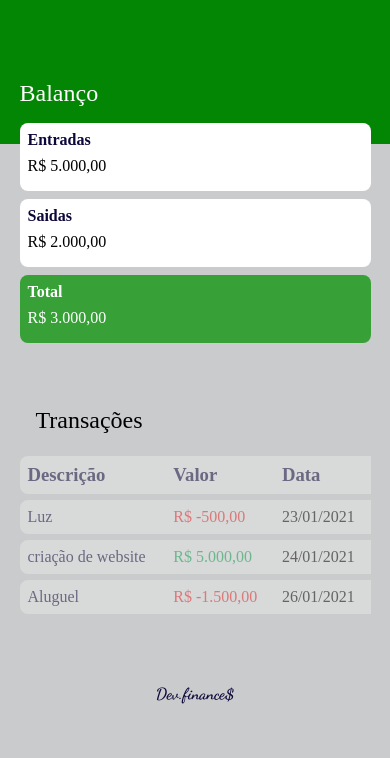
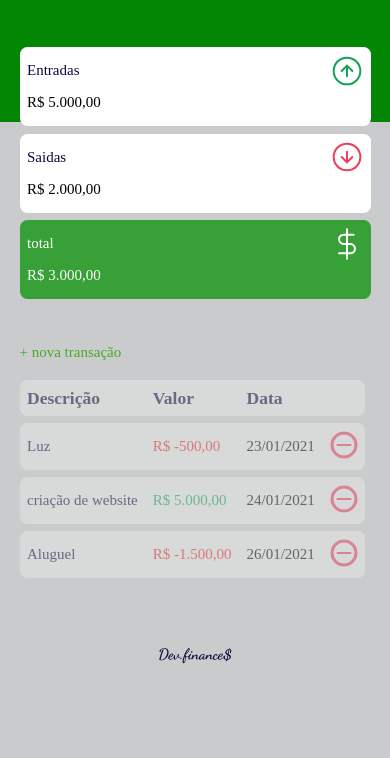
Before and after one commit to VictorGenario/Dev_Finances_rocketseat, a plain HTML site: page index.html in a window 390 px wide. Shown: the part 86-844 px from the top of the page. Drawn offline with Linux system fonts and the light colour scheme.

Commit message:
Primeira parte da responsividade adicionada

```diff
--- a/index.html
+++ b/index.html
@@ -11,34 +11,45 @@
 <link rel="preconnect" href="https://fonts.googleapis.com">
 <link rel="preconnect" href="https://fonts.gstatic.com" crossorigin>
 <link href="https://fonts.googleapis.com/css2?family=Dancing+Script:wght@400;700&display=swap" rel="stylesheet">
+<link rel="stylesheet" href="assets/">
     <title>Document</title>
   </head>
   <body>
     <header>
-
-        <h1 id="logo">Dev.finance$</h1>
+      <img src="assets/logo.svg" alt="logo Dev finance">
 
     </header>
     <main class="container">
       <section id="balance">
-           <h2>Balanço</h2>
+           <h2 class="sr-only">Balanço</h2>
           <div class="card">
-            <h3>Entradas</h3>
+            <h3>
+              <span>Entradas</span>
+              <img src="./assets/income.svg" alt="Imagem de Entradas">
+            </h3>
             <p>R$ 5.000,00</p>
           </div>
           <div class="card">
-            <h3>Saidas</h3>
+            <h3>
+              <span>Saidas</span>
+              <img src="./assets/expense.svg" alt="Imagem de Saidas">
+            </h3>
             <p>R$ 2.000,00</p>
           </div>
           <div class="card total">
-            <h3>Total</h3>
+            <h3>
+              <span>total</span>
+              <img src="./assets/total.svg" alt="Imagem de total">
+            </h3>
             <p>R$ 3.000,00</p>
           </div>
 
       </section>
       <section id="trasaction">
 
-        <h2>Transações</h2>
+        <a href="#" class="button new">+ nova transação</a>
+
+        <h2 class="sr-only">Transações</h2>
 
         <table id="table-one">
 
@@ -54,23 +65,33 @@
               <th>
                 <h3>Data</h3>
               </th>
+              <th></th>
             </tr>
            </thead>
           <tbody">
-                 <tr >
+            <tr >
               <td >Luz </td>
               <td class="expense"> R$ -500,00</td>
               <td class="date"> 23/01/2021</td>
+              <td>
+                <img src="./assets/minus.svg" alt="">
+              </td>
             </tr>
             <tr >
               <td >criação de website</td>
               <td class="income">R$ 5.000,00</td>
               <td class="date">24/01/2021</td>
+              <td>
+                <img src="./assets/minus.svg" alt="">
+              </td>
             </tr>
             <tr >
               <td >Aluguel</td>
               <td class="expense">R$ -1.500,00</td>
               <td class="date">26/01/2021</td>
+              <td>
+                <img src="./assets/minus.svg" alt="">
+              </td>
             </tr>
           </tbody>
         </table>
--- a/style.css
+++ b/style.css
@@ -6,10 +6,6 @@
 }
 a {
   text-decoration: none;
-}
-img {
-  width: 100%;
-  height: auto;
 }
 
 ul {
@@ -29,6 +25,36 @@ header {
 }
 
 /*======= Global ====================*/
+html {
+  font-size: 15px;
+}
+
+.sr-only {
+  position: absolute;
+  width: 1px;
+  height: 1px;
+  padding: 0;
+  margin: -1px;
+  overflow: hidden;
+  clip: rect(0, 0, 0, 0);
+  white-space: nowrap;
+  border-width: 0;
+}
+
+a {
+  color: #49aa26;
+  text-decoration: none;
+}
+
+a:hover {
+  color: #3dd703;
+}
+
+.button.new {
+  display: inline-block;
+  margin-bottom: 0.8rem;
+}
+
 #logo {
   color: white;
   font-weight: 100;
@@ -75,11 +101,16 @@ body {
   background-color: rgb(55, 160, 55);
 }
 
-#balance h3 {
+.card h3 {
   margin-top: -0.5rem;
   margin-bottom: 0.5rem;
   font-size: 1rem;
   color: var(--color-h);
+  font-weight: normal;
+
+  display: flex;
+  align-items: center;
+  justify-content: space-between;
 }
 
 #balance .card.total h3,
@@ -93,15 +124,24 @@ body {
   font-weight: normal;
 }
 #table-one {
+  display: block;
   width: 100%;
   text-align: left;
-  border-spacing: 0 0.4rem;
+  border-spacing: 0 0.5rem;
   font-size: 1rem;
+
+  overflow-x: auto;
 }
 
 table thead tr th:first-child,
 table tbody tr td:first-child {
   border-radius: 0.5rem 0 0 0.5rem;
+  color: var(--color-h);
+}
+
+table thead tr th:last-child,
+table tbody tr td:last-child {
+  border-radius: 0 0.5rem 0.5rem 0;
   color: var(--color-h);
 }
 
@@ -133,13 +173,6 @@ table tr:hover {
   opacity: 1;
 }
 
-tbody tr {
-  transition: 0.5s;
-}
-tbody tr:hover {
-  transform: scale(1.3);
-}
-
 /*======= footer ====================*/
 
 footer {
@@ -150,3 +183,17 @@ footer {
   font-family: 'Dancing Script', sans-serif;
   font-size: 1.5rem;
 }
+
+/*======= responsive ====================*/
+
+@media (min-width: 900px) {
+  html {
+    font-size: 14px;
+  }
+
+  #balance {
+    display: grid;
+    grid-template-columns: 1fr 1fr 1fr;
+    gap: 2rem;
+  }
+}
```
Also changed, not shown: assets/expense.svg (added), assets/income.svg (added), assets/logo.svg (added), assets/minus.svg (added), assets/plus.svg (added), assets/total.svg (added).
